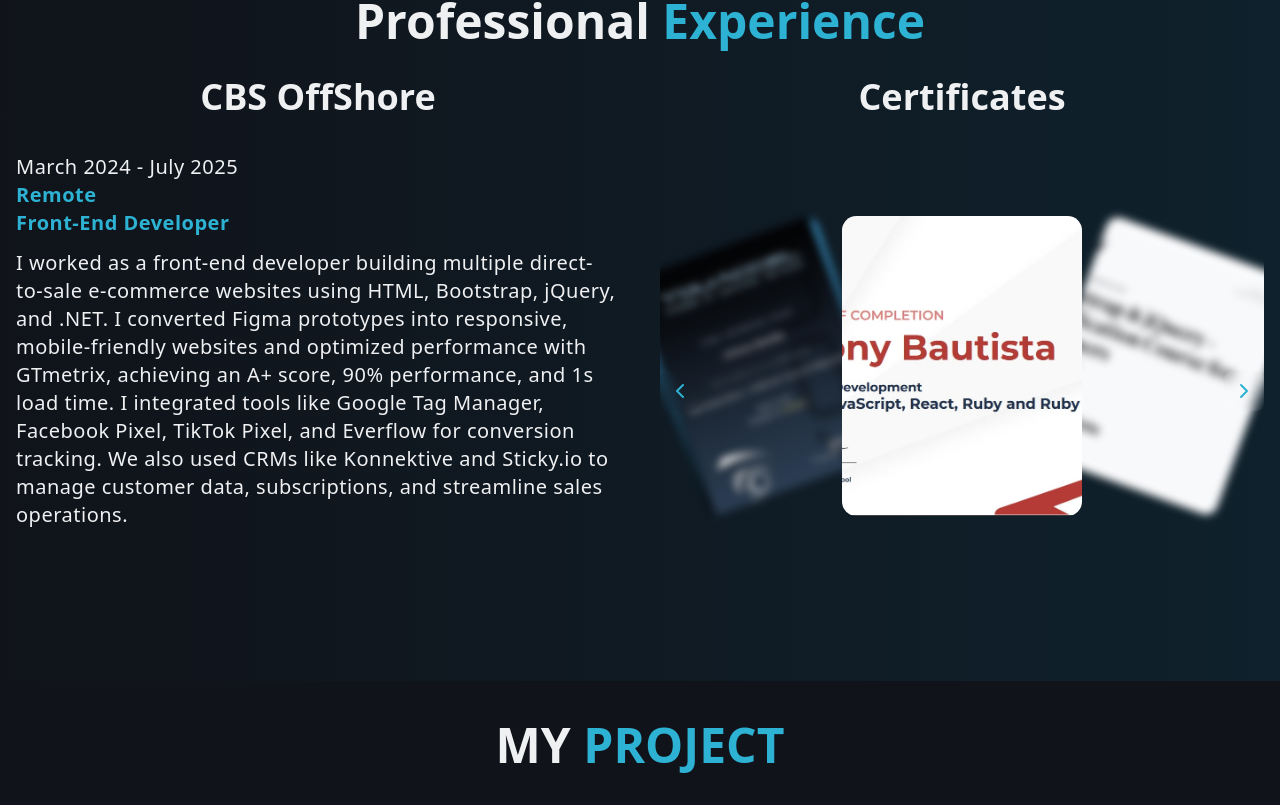
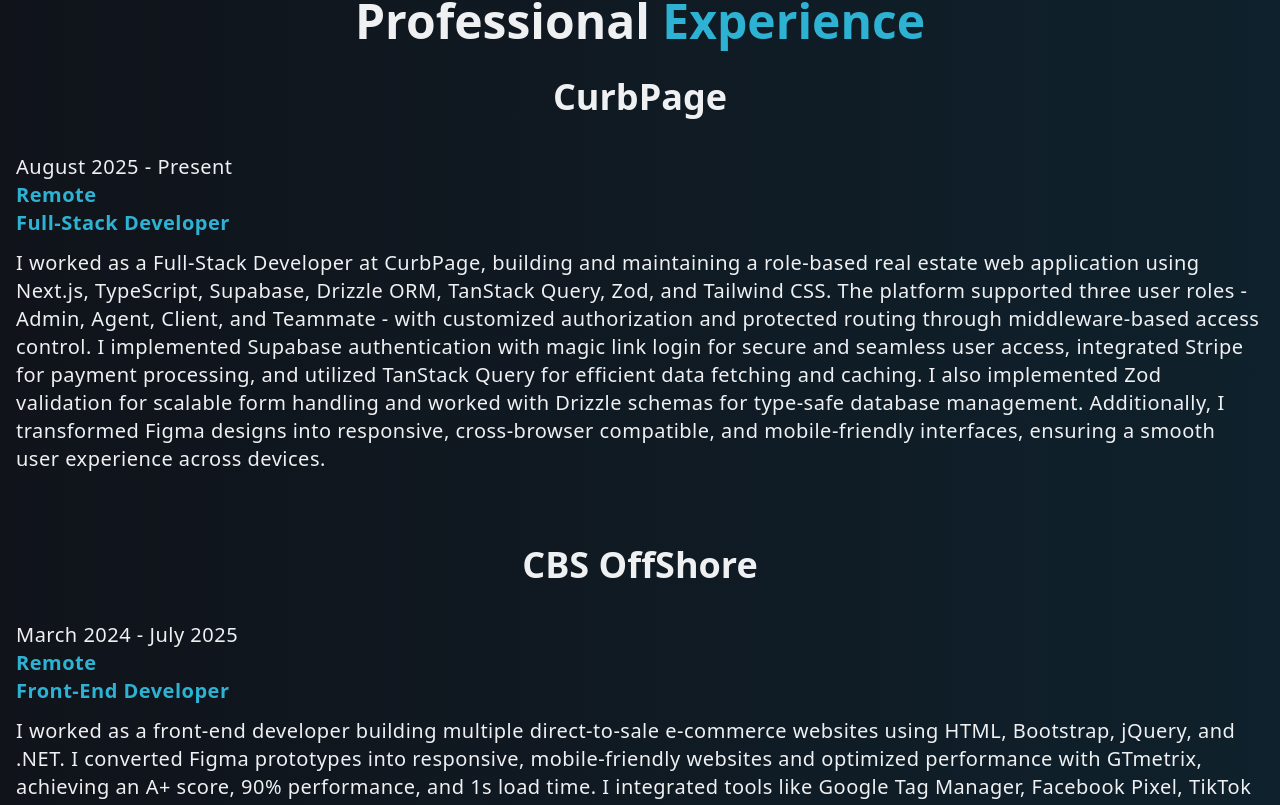
Before and after one commit to toney010319/portfolio-new, a React (Vite) app: page / in a window 1280 px wide. Shown: the part 2171-2976 px from the top of the page. Built offline with nearby package versions, Linux system fonts and the light colour scheme.

Commit message:
update experience

```diff
--- a/src/component/Experience.tsx
+++ b/src/component/Experience.tsx
@@ -1,4 +1,4 @@
-import ImageCarousel from "./animata/carousel/image-carousel";
+
 
 const Experience = () => {
   return (
@@ -7,8 +7,27 @@
         <h1 className="text-[#EFF0F2] text-3xl md:text-4xl lg:text-5xl font-bold mb-8 text-center">
           Professional <span className="text-[#2EB2D3]">Experience</span>
         </h1>
-        <div className="flex flex-col lg:flex-row gap-10">
-          <div className="text-[#EFF0F2] lg:w-1/2">
+        <div className="flex flex-col  gap-10">
+        <div className="text-[#EFF0F2] ">
+            <h2 className="text-[#EFF0F2] text-2xl md:text-3xl lg:text-4xl font-bold mb-6 text-center">CurbPage</h2>
+            <div className="mb-8">
+              <p className="text-base md:text-lg lg:text-xl pt-3 leading-relaxed tracking-wide">
+                August 2025 - Present
+              </p>
+              <p className="text-[#2EB2D3] font-bold text-base md:text-lg lg:text-xl leading-relaxed tracking-wide">
+                Remote
+              </p>
+              <p className="text-[#2EB2D3] font-bold text-base md:text-lg lg:text-xl leading-relaxed tracking-wide">
+               Full-Stack Developer
+              </p>
+              <p className="text-base md:text-lg lg:text-xl pt-3 leading-relaxed tracking-wide">
+              I worked as a Full-Stack Developer at CurbPage, building and maintaining a role-based real estate web application using Next.js, TypeScript, Supabase, Drizzle ORM, TanStack Query, Zod, and Tailwind CSS. The platform supported three user roles -Admin, Agent, Client, and Teammate - with customized authorization and protected routing through middleware-based access control. I implemented Supabase authentication with magic link login for secure and seamless user access, integrated Stripe for payment processing, and utilized TanStack Query for efficient data fetching and caching. I also implemented Zod validation for scalable form handling and worked with Drizzle schemas for type-safe database management. Additionally, I transformed Figma designs into responsive, cross-browser compatible, and mobile-friendly interfaces, ensuring a smooth user experience across devices.
+              </p>
+            </div>
+          </div>
+
+
+          <div className="text-[#EFF0F2] ">
             <h2 className="text-[#EFF0F2] text-2xl md:text-3xl lg:text-4xl font-bold mb-6 text-center">CBS OffShore</h2>
             <div className="mb-8">
               <p className="text-base md:text-lg lg:text-xl pt-3 leading-relaxed tracking-wide">
@@ -30,29 +49,7 @@
               </p>
             </div>
           </div>
-          <div className="text-center lg:w-1/2">
-            <h2 className="text-[#EFF0F2] text-2xl md:text-3xl lg:text-4xl font-bold mb-6 text-center">Certificates</h2>
-            <ImageCarousel
-              items={[
-                {
-                  id: 1,
-                  image: "/images/bootstrap.jpg",
-                  title: "",
-                },
-                {
-                  id: 2,
-                  image: "/images/avion-certificate.jpg",
-                  title: "",
-                },
-                {
-                  id: 3,
-                  image: "/images/jquery.jpg",
-                  title: "",
-                },
-              ]}
-            />
-            {/* <Expandable className="w-full min-w-72 storybook-fix"  autoPlay={true} /> */}
-          </div>
+
         </div>
       </div>
     </div>
```
